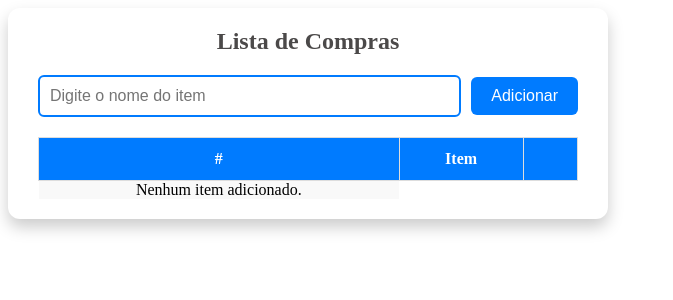
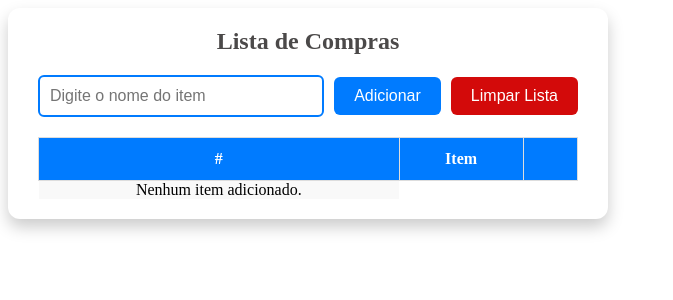
Before and after one commit to denisespanhol/angular-concepts, an Angular app: page / in a window 1280 px wide. Shown: the top 300 px of the page, without its empty margins (0-673 px from the left). Built offline with nearby package versions, Linux system fonts and the light colour scheme.

Commit message:
Finishing shop list

```diff
--- a/src/app/shop-list/shop-list.component.css
+++ b/src/app/shop-list/shop-list.component.css
@@ -41,7 +41,7 @@ input:focus {
     border-color: #0056b3;
 }
 
-button {
+button[type="submit"] {
     padding: 10px 20px;
     background-color: #007bff;
     color: #fff;
@@ -52,8 +52,23 @@ button {
     transition: background 0.3s;
 }
 
-button:hover {
+button[type="submit"]:hover {
     background: #0056b3;
+}
+
+button[type="button"] {
+    padding: 10px 20px;
+    background-color: #d30a0a;
+    color: #fff;
+    border: none;
+    border-radius: 6px;
+    font-size: 16px;
+    cursor: pointer;
+    transition: background 0.3s;
+}
+
+button[type="button"]:hover {
+    background: #a00808;
 }
 
 table {
--- a/src/app/shop-list/shop-list.component.html
+++ b/src/app/shop-list/shop-list.component.html
@@ -4,6 +4,8 @@
     <form class="add-item-form" #shopListForm="ngForm" (ngSubmit)="addItemToList()">
         <input type="text" id="item" placeholder="Digite o nome do item" [(ngModel)]="newItem" name="item"/>
         <button type="submit">Adicionar</button>
+
+        <button type="button" (click)="clearList()">Limpar Lista</button>
     </form>
 
     <table>
--- a/src/app/shop-list/shop-list.component.ts
+++ b/src/app/shop-list/shop-list.component.ts
@@ -31,5 +31,8 @@ export class ShopList {
     itemList.itsPurchased = !itemList.itsPurchased;
   }
 
+  clearList() {
+    this.list = [];
+  }
 
 }
```
